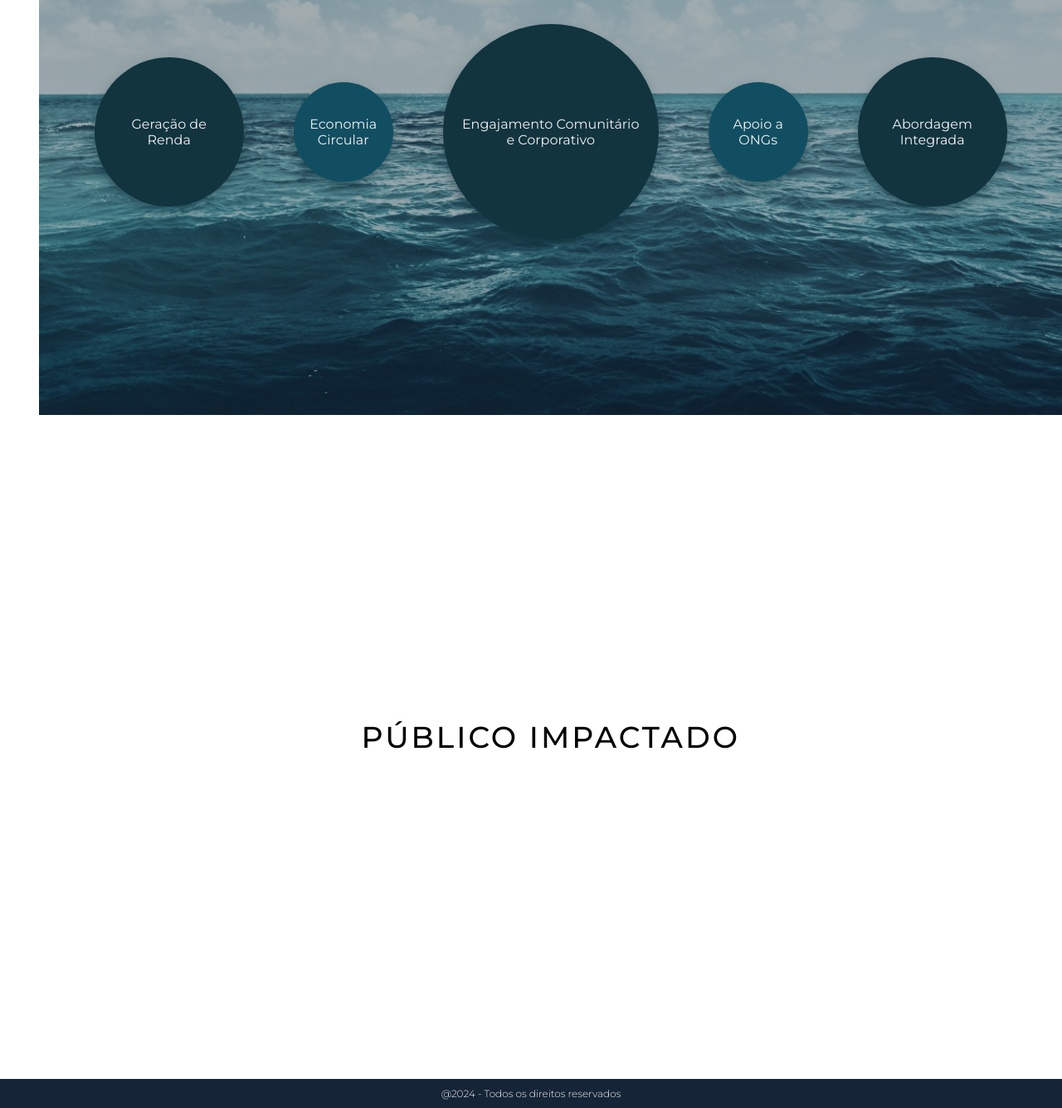
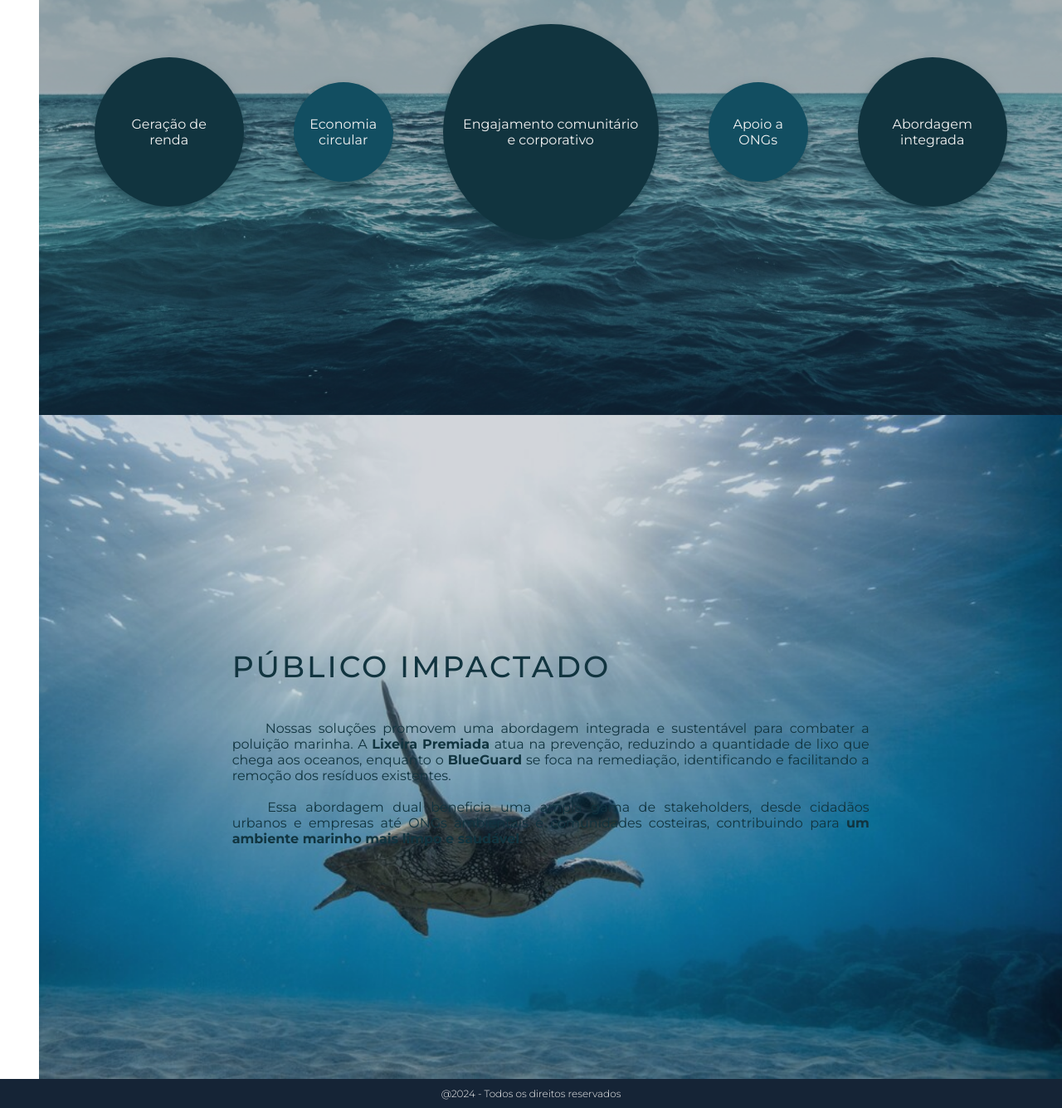
Before and after one commit to MilenaGarciaCosta/Global-Solution-2024, a plain HTML site: page index.html in a window 1280 px wide. Shown: the part 4300-5635 px from the top of the page at 83% size. Drawn offline with Linux system fonts and the light colour scheme.

Commit message:
Sessão público impactado finalizado

```diff
--- a/index.html
+++ b/index.html
@@ -253,15 +253,15 @@
             <h2>Benefícios proporcionados</h2>
             <div class="conteudo-beneficios">
               <div class="bolha tamM">
-                <p>Geração de Renda</p>
+                <p>Geração de renda</p>
               </div>
 
               <div class="bolha tamP">
-                <p>Economia Circular</p>
+                <p>Economia circular</p>
               </div>
 
               <div class="bolha tamG">
-                <p>Engajamento Comunitário e Corporativo</p>
+                <p>Engajamento comunitário e corporativo</p>
               </div>
 
               <div class="bolha tamP">
@@ -269,7 +269,7 @@
               </div>
 
               <div class="bolha tamM">
-                <p>Abordagem Integrada</p>
+                <p>Abordagem integrada</p>
               </div>
             </div>
         </div>
@@ -278,9 +278,14 @@
     <section id="publico-section" class="section-conteudo">
         <div class="conteudo-container">
             <h2>Público impactado</h2>
+            <p>&emsp;&emsp;</p>
             <div class="conteudo-publico">
                 <p>
-
+                  &emsp;&emsp; Nossas soluções promovem uma abordagem integrada e sustentável para combater a poluição marinha. A <strong>Lixeira Premiada</strong> atua na prevenção, reduzindo a quantidade de lixo que chega aos oceanos, enquanto o <strong>BlueGuard</strong> se foca na remediação, identificando e facilitando a remoção dos resíduos existentes.
+                </p>
+                <br>
+                <p>
+                  &emsp;&emsp; Essa abordagem dual beneficia uma ampla gama de stakeholders, desde cidadãos urbanos e empresas até ONGs ambientais e comunidades costeiras, contribuindo para <strong>um ambiente marinho mais limpo e saudável</strong>.
                 </p>
             </div>
         </div>
--- a/style.css
+++ b/style.css
@@ -465,6 +465,20 @@ h6 {
   text-align: center;
 }
 
+#publico-section{
+  background-image: url(media/tartaruga-no-oceano.png);
+  background-size: cover;
+  background-repeat: no-repeat;
+  background-position-x: right;
+  color: #11343f;
+}
+
+.conteudo-publico p{
+  color: #11343f;
+  width: 60vw;
+  text-align: justify;
+}
+
 /* Footer */
 footer {
   display: flex;
@@ -562,6 +576,15 @@ footer {
     width: 150px;
     height: 150px;
   }
+
+  #publico-section{
+    color: #f2f2f2;
+  }
+
+  .conteudo-publico p{
+    width: 60vw;
+    color: #f2f2f2;
+  }
 }
 
 @media (max-width: 890px) {
```
Also changed, not shown: media/tartaruga-lineart.png (deleted), media/tartaruga-no-oceano.png (added).
